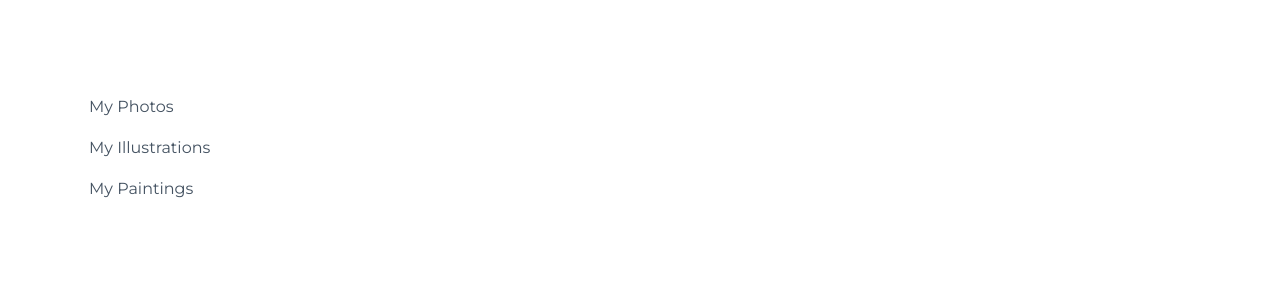
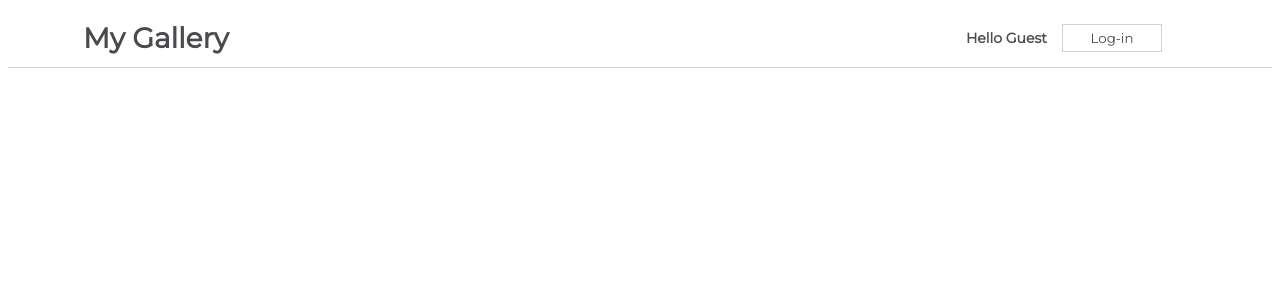
Before and after one commit to MerelMoehn/challenges-react, a React (Create React App) app in the folder my-app/: page / in a window 1280 px wide. Shown: the top 300 px of the page. Built offline with nearby package versions, Linux system fonts and the light colour scheme.

Commit message:
Challenge SimpleNavBar

```diff
--- a/my-app/src/App.js
+++ b/my-app/src/App.js
@@ -1,10 +1,13 @@
 import css from './App.module.css';
+import NavBarSimple from './components/NavBarSimple';
 import Sidebar from './components/Sidebar';
+
 
 function App() {
   return (
     <div className={css.App}>
-      {<Sidebar/>}
+      {/* <Sidebar/>  */}
+      <NavBarSimple />
     </div>
   );
 }
--- /dev/null
+++ b/my-app/src/components/NavBarSimple.js
@@ -0,0 +1,35 @@
+import React from "react";
+import css from "./css/NavBarSimple.module.css";
+
+
+class NavBarSimple extends React.Component{
+    constructor(props) {
+        super(props);
+        this.state = {
+            message: "Hello Guest",
+            buttonText: "Log-in",
+        }
+    }
+
+    handleClick(){
+        this.setState({
+            message: this.state.message === "Hello Guest" ? "Welcome back, user!" : "Hello Guest",
+            buttonText: this.state.buttonText === "Log-in" ? "Log-out" : "Log-in"
+        })
+    }
+
+    render() {
+        return (
+            <div className={css.NavBar}>
+                <h1>My Gallery</h1>
+            <div>
+                <span>{this.state.message}</span>
+                <button onClick={() => this.handleClick()}>{this.state.buttonText}</button>
+            </div>
+            </div>
+        )
+    }
+
+}
+
+export default NavBarSimple
```
